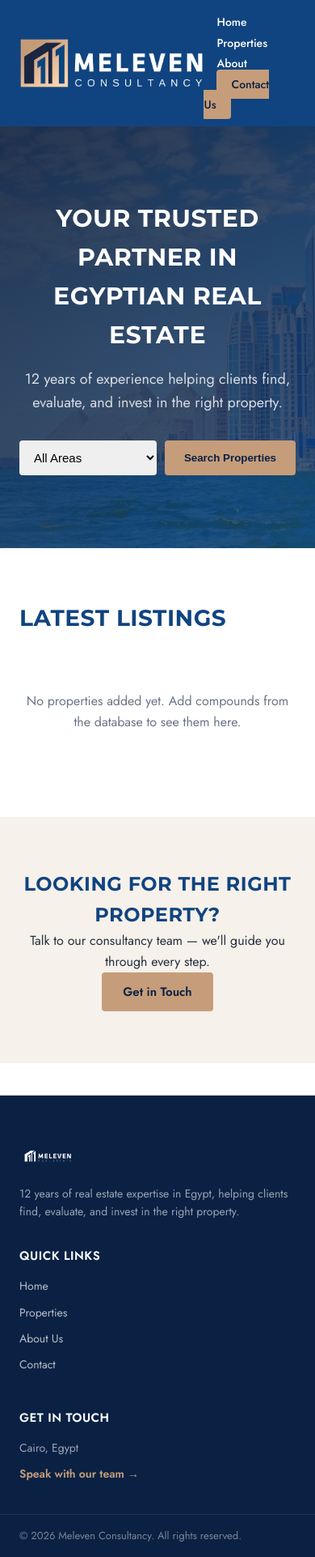
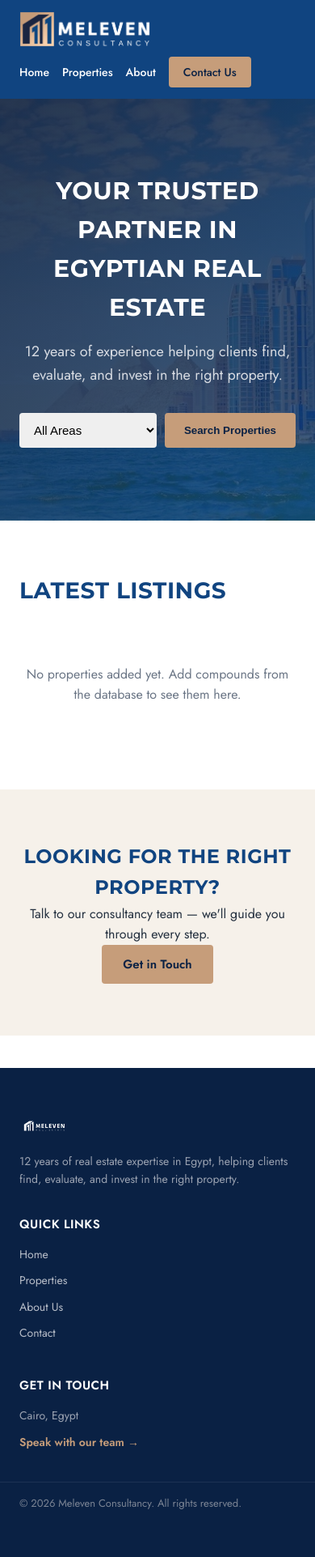
Before and after one commit to 4syyyz62k5-web/meleveneg-website, a Flask app: page / in a window 390 px wide. Shown: the whole page at 81% size. After the commit the page ends 1864 px from the top, so only its background shows below. Run offline with Flask 3, Linux system fonts and the light colour scheme.

Commit message:
Update style.css

```diff
--- a/static/css/style.css
+++ b/static/css/style.css
@@ -403,6 +403,28 @@
   .hero h1 { font-size: 30px; }
   .footer-columns { grid-template-columns: 1fr 1fr; }
 }
+@media (max-width: 640px) {
+  .header-inner {
+    flex-wrap: wrap;
+    row-gap: 12px;
+  }
+  .brand img {
+    height: 44px;
+  }
+  .main-nav {
+    display: flex;
+    flex-wrap: wrap;
+    align-items: center;
+    gap: 10px 16px;
+    width: 100%;
+  }
+  .main-nav a {
+    margin-left: 0;
+  }
+  .nav-cta {
+    margin-left: 0;
+  }
+}
 @media (max-width: 520px) {
   .footer-columns { grid-template-columns: 1fr; }
 }
```
